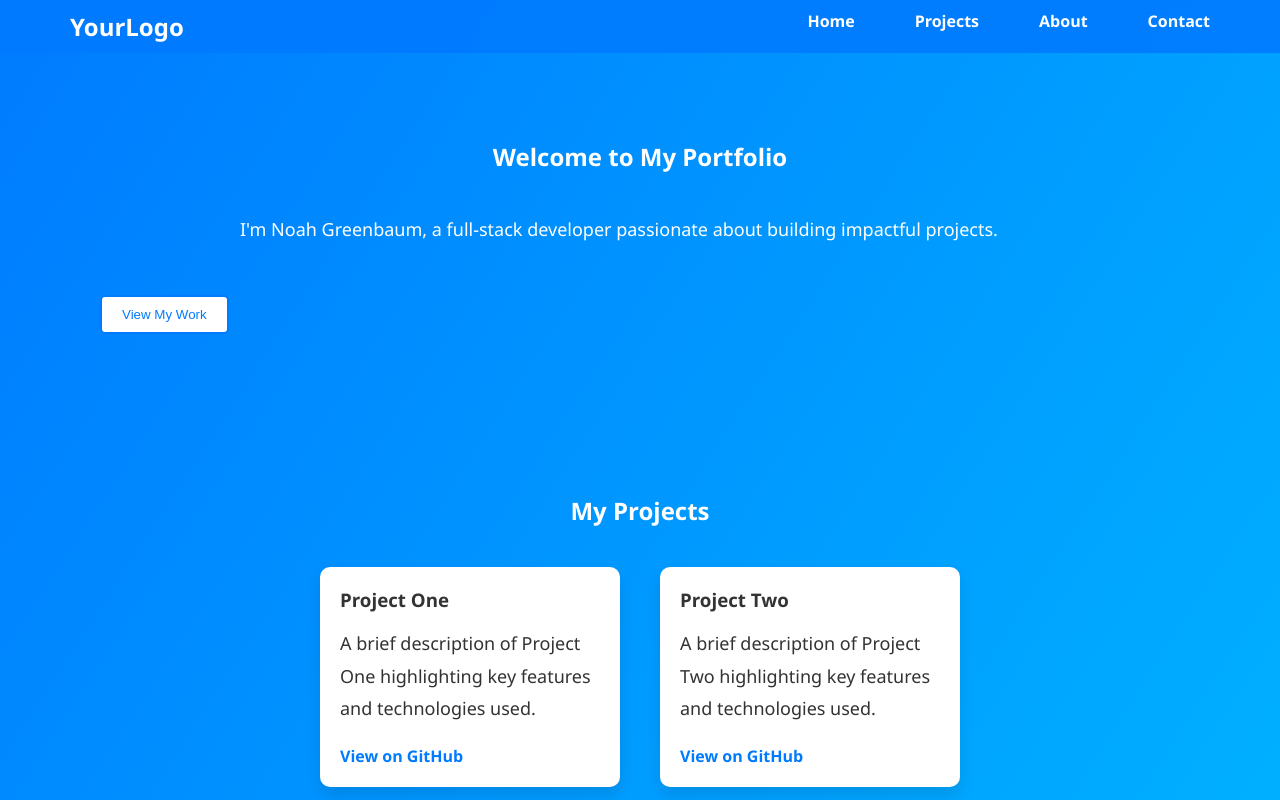
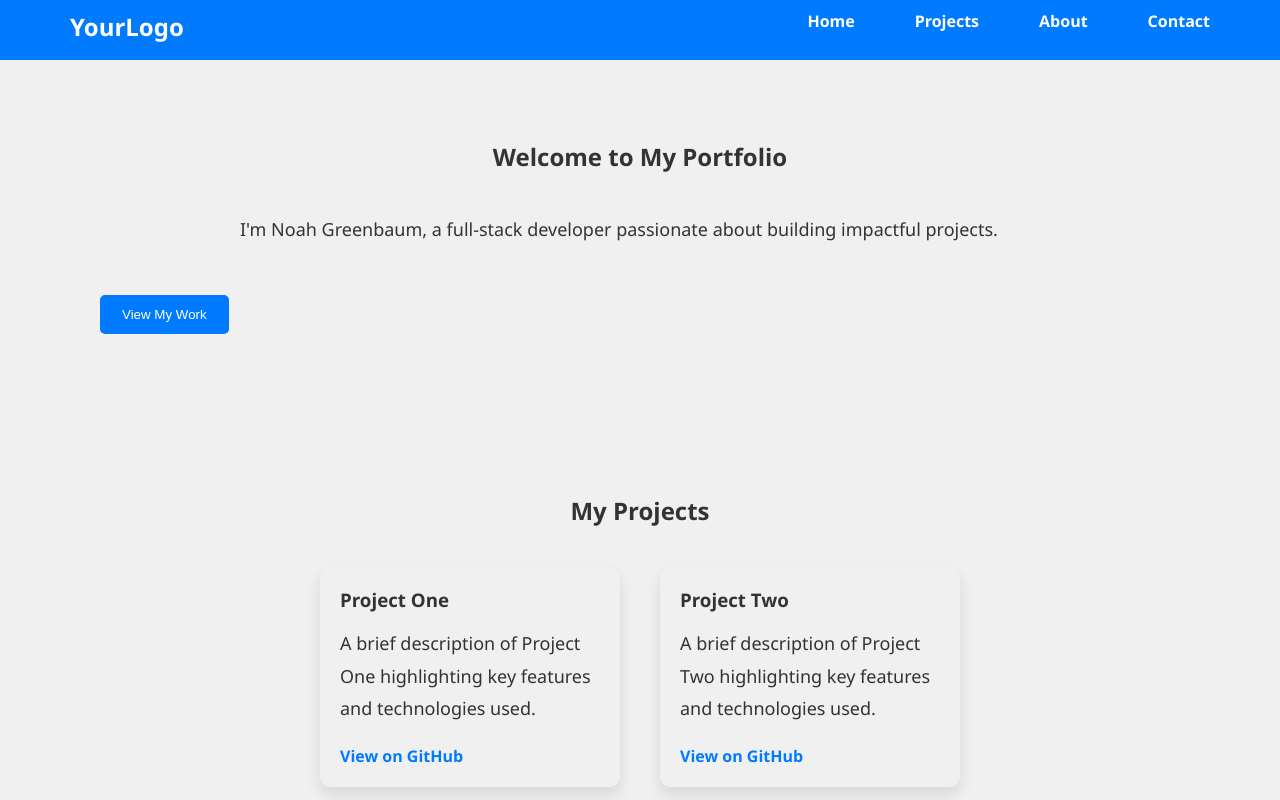
Before and after one commit to Noahg444/Noah-Personal-Portfolio, a React (Create React App) app: page / in a window 1280 px wide. Shown: the top 800 px of the page. Built offline with nearby package versions, Linux system fonts and the light colour scheme.

Commit message:
Changed CSS design

```diff
--- a/src/styles/main.css
+++ b/src/styles/main.css
@@ -7,24 +7,29 @@
 
 body {
     font-family: 'Segoe UI', Tahoma, Geneva, Verdana, sans-serif;
-    background: linear-gradient(to bottom right, #007BFF, #00C6FF);
-    color: #fff;
+    background: #f0f0f0;
+    /* Light grey background */
+    color: #333;
+    /* Dark text color */
     margin: 0;
     padding: 0;
-    padding-top: 60px;
-    /* Offset the height of the fixed header */
+    padding-top: 0;
+    /* Remove the padding-top */
 }
 
 nav {
     position: fixed;
     width: 100%;
-    background: rgba(0, 123, 255, 0.9);
+    background: #007BFF;
+    /* Blue background */
     padding: 10px 0;
     backdrop-filter: blur(10px);
     top: 0;
     /* Ensure nav is fixed at the top */
     z-index: 1000;
     /* Keep nav above other content */
+    height: 60px;
+    /* Set a fixed height for nav */
 }
 
 nav ul {
@@ -74,8 +79,10 @@ section p {
 /* Buttons */
 button {
     padding: 10px 20px;
-    background: #fff;
-    color: #007BFF;
+    background: #007BFF;
+    /* Blue background */
+    color: #fff;
+    /* White text */
     border: 2px solid #007BFF;
     border-radius: 5px;
     cursor: pointer;
@@ -83,7 +90,8 @@ button {
 }
 
 button:hover {
-    background: #007BFF;
+    background: #0056b3;
+    /* Darker blue on hover */
     color: #fff;
 }
 
@@ -96,7 +104,7 @@ button:hover {
 }
 
 .project-card {
-    background: #fff;
+    background: #f0f0f0;
     color: #333;
     border-radius: 10px;
     padding: 20px;
@@ -161,8 +169,8 @@ form button {
 
 /* Footer */
 footer {
-    background: #003F7F;
-    color: #fff;
+    background: #f0f0f0;
+    color: #333;
     text-align: center;
     padding: 20px 0;
 }
@@ -248,3 +256,8 @@ nav::after {
         text-align: center;
     }
 }
+
+#home {
+    margin-top: 60px;
+    /* Push the home section below the navbar */
+}
```
